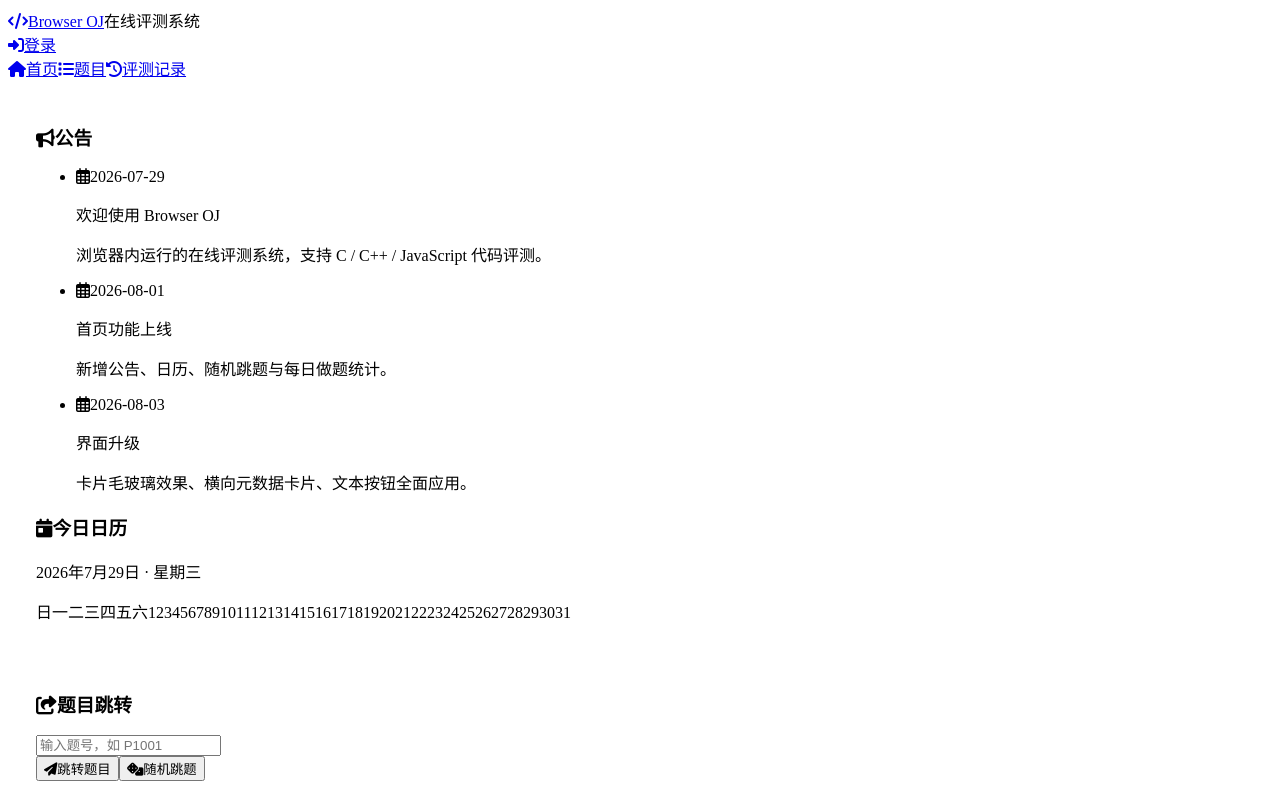
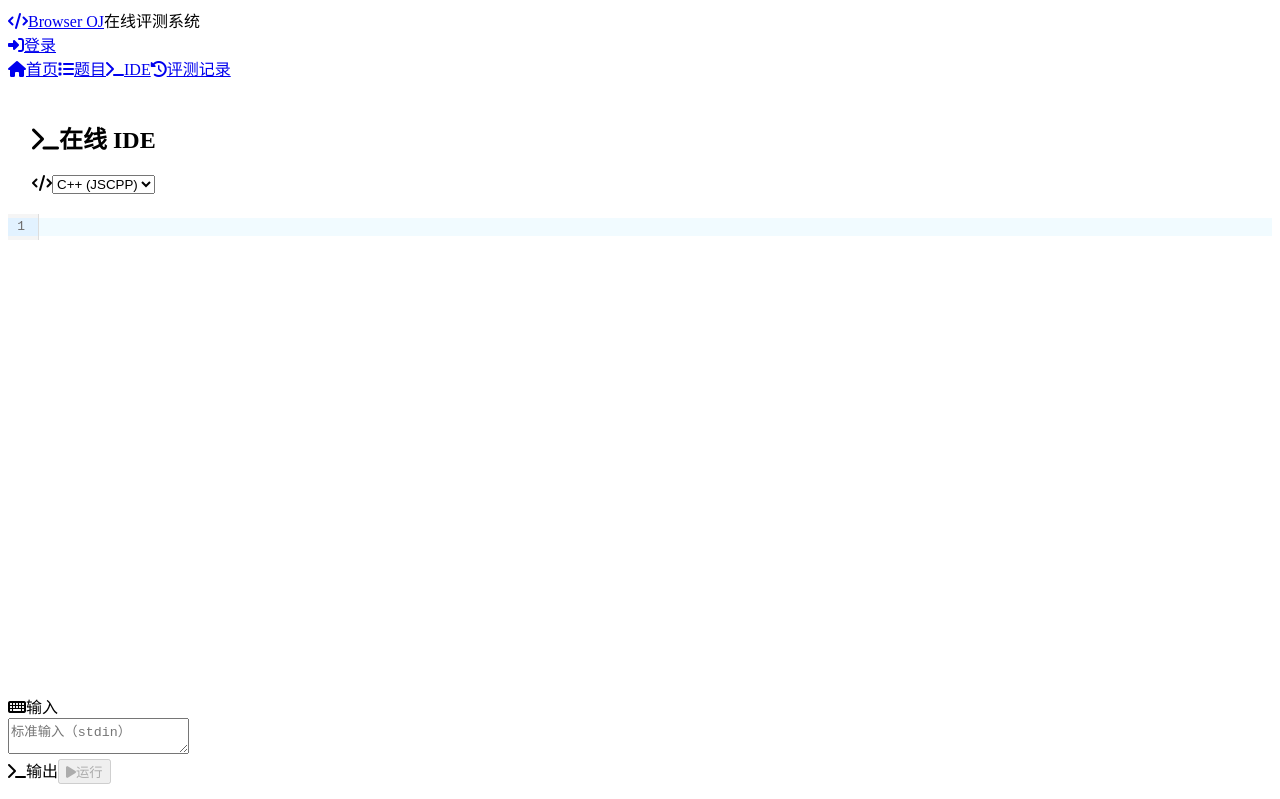
Before and after one commit to SomeoneHX/browser-oj, a Vue app: page /ide in a window 1280 px wide. Before the commit this address led to /. Shown: the top 799 px of the page. Built offline with nearby package versions, Linux system fonts and the light colour scheme; the HTML template or start-up script is replaced by a standard one.

Commit message:
feat: add online IDE page with draft persistence and tab indentation

```diff
--- a/src/components/CodeEditor.vue
+++ b/src/components/CodeEditor.vue
@@ -3,11 +3,13 @@ import { onBeforeUnmount, onMounted, ref, watch } from 'vue'
 import { EditorState, Compartment } from '@codemirror/state'
 import { basicSetup } from 'codemirror'
 import { EditorView, keymap } from '@codemirror/view'
+import { indentWithTab } from '@codemirror/commands'
+import { indentUnit } from '@codemirror/language'
 import { cpp } from '@codemirror/lang-cpp'
 import { javascript } from '@codemirror/lang-javascript'
 import BaseCard from './BaseCard.vue'
 
-const props = defineProps({ value: { type: String, default: '' }, language: { type: String, default: 'cpp' } })
+const props = defineProps({ value: { type: String, default: '' }, language: { type: String, default: 'cpp' }, showToolbar: { type: Boolean, default: true }, height: { type: String, default: '420px' } })
 const emit = defineEmits(['update:value', 'update:language'])
 const editorElement = ref(null)
 const languageCompartment = new Compartment()
@@ -21,7 +23,9 @@ onMounted(() => {
       doc: props.value,
       extensions: [
         basicSetup,
+        indentUnit.of('    '),
         languageCompartment.of(languageExtension(props.language)),
+        keymap.of([indentWithTab]),
         EditorView.updateListener.of((update) => {
           if (update.docChanged) emit('update:value', update.state.doc.toString())
         }),
@@ -51,9 +55,9 @@ const languages = [
 
 <template>
   <BaseCard flush class="code-editor-panel">
-    <div class="editor-toolbar">
+    <div v-if="showToolbar" class="editor-toolbar">
       <div class="editor-lang-select"><i class="fas fa-code" /><select :value="language" @change="emit('update:language', $event.target.value)"><option v-for="item in languages" :key="item.id" :value="item.id">{{ item.label }}</option></select></div>
     </div>
-    <div ref="editorElement" class="editor-container" />
+    <div ref="editorElement" class="editor-container" :style="{ height: props.height }" />
   </BaseCard>
 </template>
--- a/src/components/Navbar.vue
+++ b/src/components/Navbar.vue
@@ -29,6 +29,7 @@ const { nickname, avatarUrl } = useAuth()
     <nav class="sidebar-nav" aria-label="主导航">
       <RouterLink to="/" class="nav-link"><i class="fas fa-home" /><span>首页</span></RouterLink>
       <RouterLink to="/problems" class="nav-link"><i class="fas fa-list" /><span>题目</span></RouterLink>
+      <RouterLink to="/ide" class="nav-link"><i class="fas fa-terminal" /><span>IDE</span></RouterLink>
       <RouterLink to="/record" class="nav-link"><i class="fas fa-history" /><span>评测记录</span></RouterLink>
     </nav>
   </aside>
--- /dev/null
+++ b/src/pages/IDE.vue
@@ -0,0 +1,45 @@
+<script setup>
+import { ref, watch } from 'vue'
+import BaseCard from '../components/BaseCard.vue'
+import CodeEditor from '../components/CodeEditor.vue'
+import { runIdeCode } from '../utils/ide'
+import { getIdeDraft, saveIdeDraft } from '../utils/storage'
+
+const draft = getIdeDraft()
+const code = ref(draft.code)
+const language = ref(draft.language)
+const input = ref(draft.input)
+watch([code, language, input], ([c, l, i]) => saveIdeDraft({ code: c, language: l, input: i }))
+const output = ref('')
+const outputError = ref(false)
+const running = ref(false)
+const outputPlaceholder = '运行代码后在此显示输出'
+
+const languages = [
+  { id: 'c', label: 'C (JSCPP)' },
+  { id: 'cpp', label: 'C++ (JSCPP)' },
+  { id: 'javascript', label: 'JavaScript' },
+]
+
+async function run() {
+  if (running.value || !code.value.trim()) return
+  running.value = true
+  output.value = ''
+  outputError.value = false
+  const result = await runIdeCode(code.value, language.value, input.value)
+  output.value = result.output.trim()
+  outputError.value = !!result.error
+  running.value = false
+}
+</script>
+
+<template>
+  <div class="page-container ide-page">
+    <BaseCard padding="md" class="page-meta-card"><div class="page-meta-row"><div class="page-meta-left"><h2><i class="fas fa-terminal" />在线 IDE</h2></div><div class="page-meta-right"><div class="editor-lang-select"><i class="fas fa-code" /><select :value="language" @change="language = $event.target.value"><option v-for="item in languages" :key="item.id" :value="item.id">{{ item.label }}</option></select></div></div></div></BaseCard>
+    <BaseCard flush class="ide-editor-card"><CodeEditor :value="code" :language="language" :show-toolbar="false" :height="'480px'" @update:value="code = $event" @update:language="language = $event" /></BaseCard>
+    <div class="ide-bottom-grid">
+      <BaseCard flush class="ide-panel-card"><div class="ide-panel-header"><span><i class="fas fa-keyboard" />输入</span></div><textarea v-model="input" class="ide-textarea" spellcheck="false" placeholder="标准输入（stdin）" /></BaseCard>
+      <BaseCard flush class="ide-panel-card"><div class="ide-panel-header"><span><i class="fas fa-terminal" />输出</span><button class="btn-run" :disabled="running || !code.trim()" @click="run"><i :class="['fas', running ? 'fa-spinner fa-spin' : 'fa-play']" />{{ running ? '运行中...' : '运行' }}</button></div><pre class="ide-output" :class="{ 'ide-output-error': outputError }">{{ output || outputPlaceholder }}</pre></BaseCard>
+    </div>
+  </div>
+</template>
--- a/src/router/index.js
+++ b/src/router/index.js
@@ -6,6 +6,7 @@ import ProblemList from '../pages/ProblemList.vue'
 import ProblemDetail from '../pages/ProblemDetail.vue'
 import RecordList from '../pages/RecordList.vue'
 import RecordDetail from '../pages/RecordDetail.vue'
+import IDE from '../pages/IDE.vue'
 
 const router = createRouter({
   history: createWebHistory(),
@@ -16,6 +17,7 @@ const router = createRouter({
     { path: '/problem/:problemId', component: ProblemDetail },
     { path: '/record', component: RecordList },
     { path: '/record/:recordId', component: RecordDetail },
+    { path: '/ide', component: IDE },
     { path: '/:pathMatch(.*)*', redirect: '/' },
   ],
 })
--- a/src/styles/global.css
+++ b/src/styles/global.css
@@ -1398,6 +1398,96 @@ tr:hover td {
   }
 }
 
+/* ─── IDE ─── */
+
+.ide-editor-card {
+  margin-bottom: 24px;
+}
+
+.ide-bottom-grid {
+  display: grid;
+  grid-template-columns: 1fr 1fr;
+  gap: 24px;
+  align-items: start;
+}
+
+.ide-panel-header {
+  display: flex;
+  align-items: center;
+  justify-content: space-between;
+  padding: 10px 16px;
+  border-bottom: 1px solid var(--border);
+  background: rgba(250, 250, 250, 0.55);
+  font-size: 0.9rem;
+  font-weight: 500;
+  color: var(--text-secondary);
+  gap: 8px;
+}
+
+.ide-textarea {
+  display: block;
+  width: 100%;
+  min-height: 220px;
+  box-sizing: border-box;
+  border: none;
+  outline: none;
+  resize: vertical;
+  padding: 12px 16px;
+  font-family: var(--mono);
+  font-size: 0.85rem;
+  line-height: 1.6;
+  color: var(--text);
+  background: transparent;
+}
+
+.ide-output {
+  margin: 0;
+  min-height: 220px;
+  max-height: 320px;
+  overflow: auto;
+  padding: 12px 16px;
+  font-family: var(--mono);
+  font-size: 0.85rem;
+  line-height: 1.6;
+  white-space: pre-wrap;
+  word-break: break-all;
+  color: var(--text);
+}
+
+.ide-output-error {
+  color: var(--danger);
+}
+
+.btn-run {
+  display: inline-flex;
+  align-items: center;
+  gap: 6px;
+  padding: 5px 16px;
+  border: none;
+  border-radius: var(--radius);
+  background: var(--primary);
+  color: #fff;
+  font-size: 0.85rem;
+  font-weight: 500;
+  cursor: pointer;
+  transition: background 0.15s;
+}
+
+.btn-run:hover:not(:disabled) {
+  background: var(--primary-hover);
+}
+
+.btn-run:disabled {
+  opacity: 0.5;
+  cursor: not-allowed;
+}
+
+@media (max-width: 900px) {
+  .ide-bottom-grid {
+    grid-template-columns: 1fr;
+  }
+}
+
 /* ─── Scrollbar ─── */
 
 ::-webkit-scrollbar {
--- /dev/null
+++ b/src/utils/ide.js
@@ -0,0 +1,51 @@
+const DEFAULT_TIME_LIMIT_MS = 5000
+
+function createWorker() {
+  return new Worker(new URL('../workers/judge.worker.js', import.meta.url), { type: 'module' })
+}
+
+export function runIdeCode(code, language, input, timeLimit = DEFAULT_TIME_LIMIT_MS) {
+  return new Promise((resolve) => {
+    const worker = createWorker()
+    const startedAt = performance.now()
+    const timer = setTimeout(() => {
+      worker.terminate()
+      resolve({
+        output: '运行超时',
+        error: true,
+        timeout: true,
+        durationMs: timeLimit,
+      })
+    }, timeLimit)
+
+    const testCase = { input, output: '' }
+    worker.onmessage = (event) => {
+      clearTimeout(timer)
+      const durationMs = performance.now() - startedAt
+      if (event.data.type === 'error') {
+        resolve({ output: event.data.error, error: true, durationMs })
+        return
+      }
+      const result = event.data.result
+      resolve({
+        output: result.error ? result.actual : result.actual,
+        error: result.error,
+        durationMs,
+      })
+    }
+    worker.onerror = (event) => {
+      clearTimeout(timer)
+      resolve({
+        output: event.message || 'IDE Worker 运行错误',
+        error: true,
+        durationMs: performance.now() - startedAt,
+      })
+    }
+    worker.postMessage({
+      code,
+      problem: { testCases: [testCase] },
+      language,
+      testCase,
+    })
+  })
+}
--- a/src/utils/storage.js
+++ b/src/utils/storage.js
@@ -74,3 +74,17 @@ export function updateSubmission(id, updates) {
 export function getSubmission(id) {
   return getSubmissions().find((s) => s.id === id) || null
 }
+
+export function getIdeDraft() {
+  return {
+    code: getItem('browser_oj_ide_code', ''),
+    language: getItem('browser_oj_ide_language', 'cpp'),
+    input: getItem('browser_oj_ide_input', ''),
+  }
+}
+
+export function saveIdeDraft(draft) {
+  setItem('browser_oj_ide_code', draft.code)
+  setItem('browser_oj_ide_language', draft.language)
+  setItem('browser_oj_ide_input', draft.input)
+}
```
